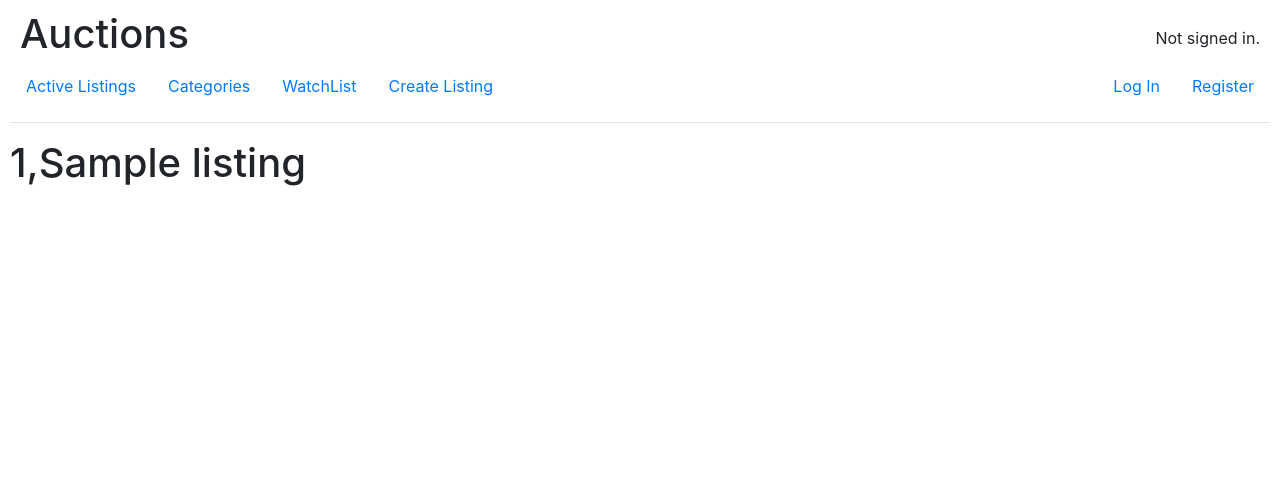
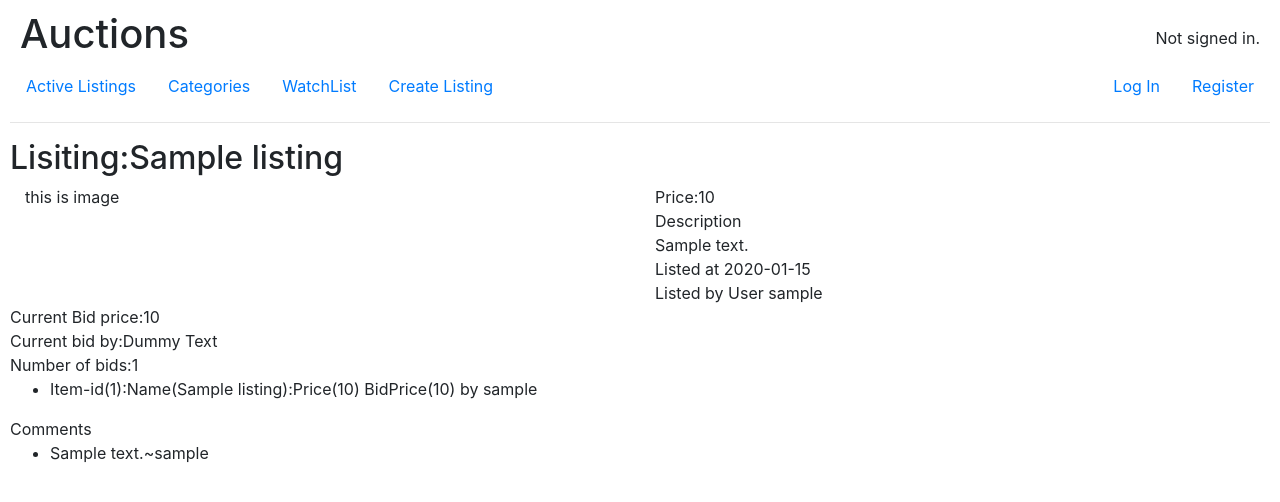
Before and after one commit to k2dums/commerce, a Django app: page /listing/1 in a window 1280 px wide. Shown: the top 502 px of the page. Run offline with Django 3.2, Linux system fonts and the light colour scheme; tables that the repository leaves empty hold one stand-in row (Sample ...); some libraries are stand-ins or nearby versions.

Commit message:
added basic divs for the listed item ie for img,item_details,comments, bids etc

```diff
--- a/auctions/templates/auctions/listing.html
+++ b/auctions/templates/auctions/listing.html
@@ -1,4 +1,56 @@
 {% extends "auctions/layout.html" %}
 {% block body %}
-    <h1>{{listing.id}},{{listing.name}}</h1>
+    <div class="wrapper">
+        <div class="listed_item">
+
+
+        <div class="row listing_title">
+            <span><h2>Lisiting:</h2></span>
+            <span><h2>{{listing.name.capitalize}}</h2></span>
+        </div>
+
+        <div class="row img_detail_section">
+                <div class="col k2dums">this is image</div>
+                <div class="col">
+                    <div>Price:{{listing.price}}</div>
+                    <div>Description</div>
+                    <div>{{listing.description}}</div>
+                    <div>Listed at {{date}} {{time}}</div>
+                    <div>Listed by User {{listing.user}}</div>
+
+                </div>
+            </div>
+        </div>
+            <div class="bid_section">
+                <div>Current Bid price:{{listing.price}}</div>
+                <div>Current bid by:Dummy Text</div>
+                <div>Number of bids:{{no_bids}}</div>
+                <div>
+                    <ul>
+                        {% for bid in bids %}
+                        <li>{{bid}}</li>
+                        {% empty %}
+                        <li>None</li>
+                        {% endfor %}
+                    </ul>
+
+
+                </div>
+            </div>
+            <div class="comment_section">
+                <div>Comments</div>
+                    <div>
+                        <ul>
+                            {% for comment in comments%}
+                            <li>{{comment.comment}}~{{comment.user}}</li>
+                            {% empty %}
+                            <li>None</li>
+                            {% endfor %}
+                        </ul>
+
+                    </div>
+             </div>
+        </div>
+
+
 {% endblock %}
```
